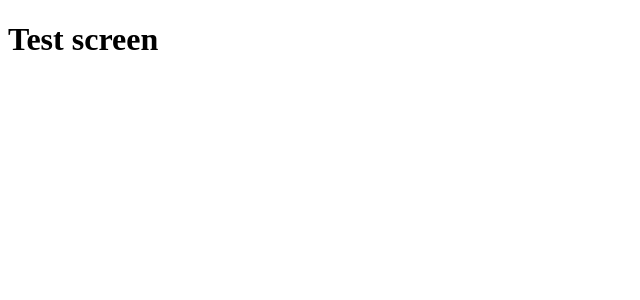
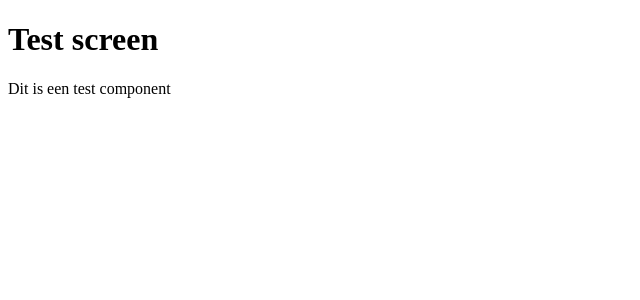
Before and after one commit to richardvisssr/Skilltree-project, a React (Create React App) app in the folder Code/skilltree-webapp/: page /test in a window 1280 px wide. Shown: the top 300 px of the page, without its empty margins (0-640 px from the left). Built offline with nearby package versions, Linux system fonts and the light colour scheme.

Commit message:
added testcomponent and stylesheet

```diff
--- /dev/null
+++ b/Code/skilltree-webapp/src/components/testComponent.jsx
@@ -0,0 +1,7 @@
+import React from 'react';
+
+export default function testComponent() {
+  return (
+    <p>Dit is een test component</p>
+  )
+}
--- a/Code/skilltree-webapp/src/screens/testScreen.jsx
+++ b/Code/skilltree-webapp/src/screens/testScreen.jsx
@@ -1,7 +1,12 @@
 import React from 'react';
+
+import TestComponent from '../components/testComponent';
 
 export default function testScreen() {
   return (
-    <h1>Test screen</h1>
+    <div>
+      <h1>Test screen</h1>
+      <TestComponent />
+    </div>
   )
 }
```
Also changed, not shown: Code/skilltree-webapp/src/styles/styles.css (added).
